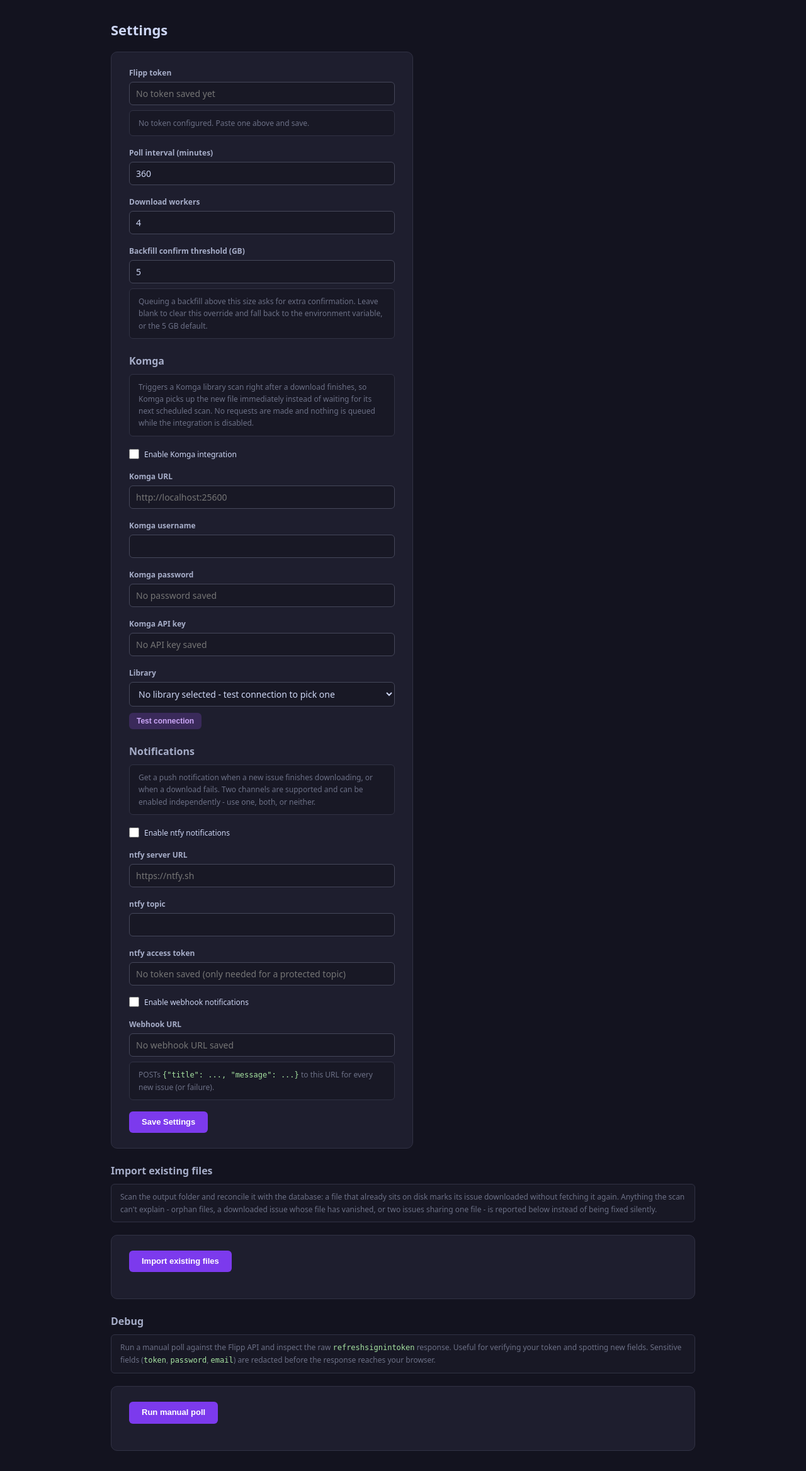
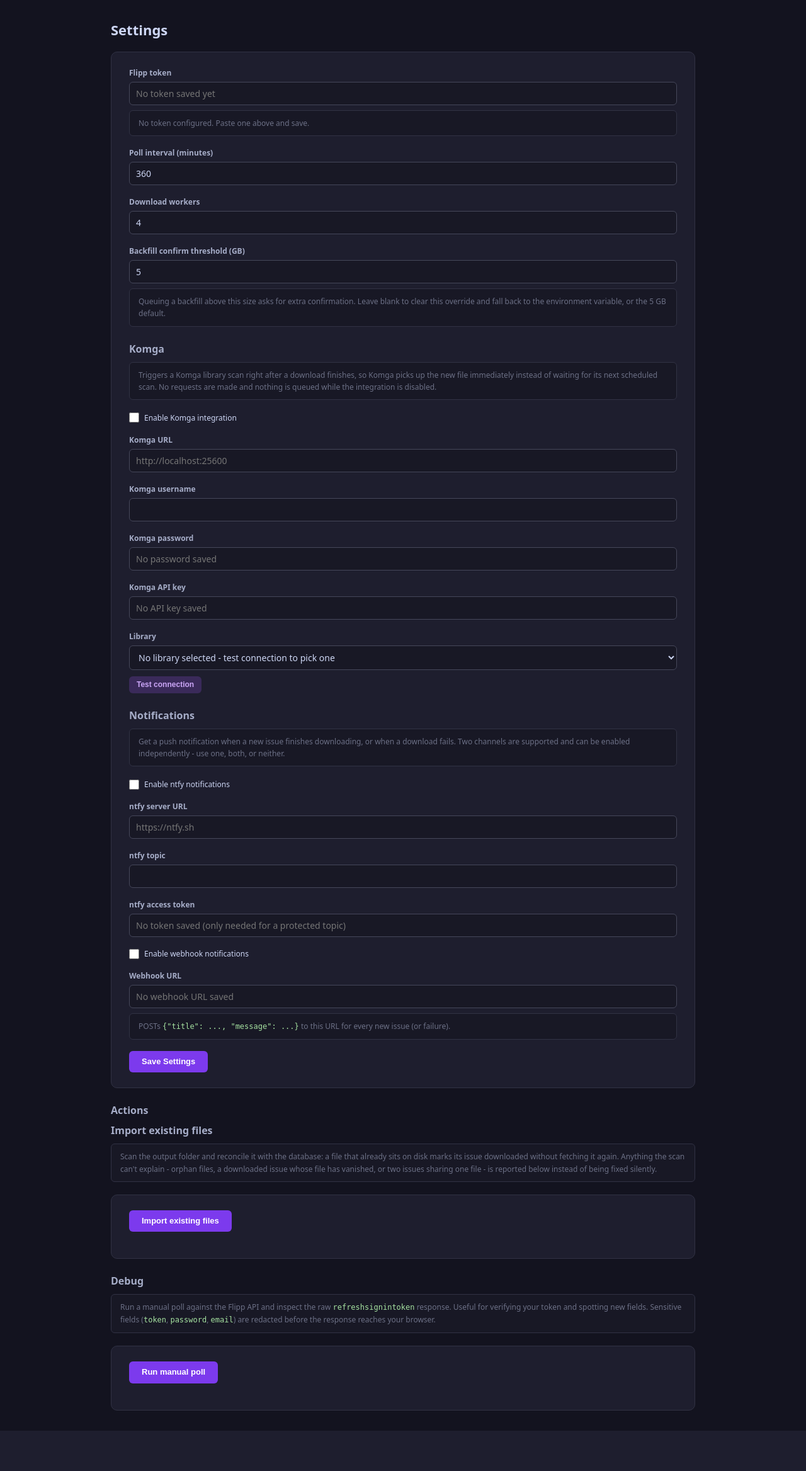
Before and after one commit to Armandur/flipp-dl, a FastAPI app: page /settings in a window 1280 px wide. Shown: the part 51-2387 px from the top of the page at 63% size. After the commit the page ends 2323 px from the top, so only its background shows below. Run offline with FastAPI, Linux system fonts and the light colour scheme; some libraries are stand-ins or nearby versions.

Commit message:
Gör inställningssidans kort lika breda
Korten hade en maxbredd som två av dem kringgick med en egen inline-regel, så
Komga och Notifications var smala medan Import och Debug var breda utan att
skillnaden betydde något. Alla kort på sidan är nu lika breda.

Import och Debug ligger dessutom som underrubriker till Åtgärder, eftersom de
är sådant man gör en gång och inte inställningar man ställer in.

Co-Authored-By: Codex (gpt-5.6) <noreply@openai.com>
Co-Authored-By: Claude Opus 5 (1M context) <noreply@anthropic.com>
Claude-Session: https://claude.ai/code/session_018QPq8jS56auqPeGeFwFMUg

```diff
--- a/flipp_dl/web/templates/base.html
+++ b/flipp_dl/web/templates/base.html
@@ -229,6 +229,10 @@
     /* forms */
     .form-card { background: #1e1e2e; border: 1px solid #313244; border-radius: 10px;
                  padding: 24px 28px; max-width: 480px; }
+    .settings-page .form-card { max-width: 100%; }
+    .settings-page .settings-action h3 { font-size: 16px; font-weight: 600; color: #a6adc8;
+                          margin-bottom: 10px; }
+    .settings-page .settings-action + .settings-action { margin-top: 24px; }
     .field { margin-bottom: 18px; }
     label { display: block; font-size: 12px; font-weight: 600;
             color: #a6adc8; margin-bottom: 6px; }
--- a/flipp_dl/web/templates/settings.html
+++ b/flipp_dl/web/templates/settings.html
@@ -4,6 +4,7 @@
 {% block content %}
 <h1>{{ _("Settings") }}</h1>
 
+<div class="settings-page">
 {% if saved %}
 <div class="flash">{{ _("Settings saved successfully.") }}</div>
 {% endif %}
@@ -276,12 +277,16 @@
   </form>
 </div>
 
-<h2>{{ _("Import existing files") }}</h2>
+<section class="settings-actions" aria-labelledby="settings-actions-heading">
+  <h2 id="settings-actions-heading">{{ _("Actions") }}</h2>
+
+  <div class="settings-action">
+    <h3>{{ _("Import existing files") }}</h3>
     <div class="note">
       {{ _("Scan the output folder and reconcile it with the database: a file that already sits on disk marks its issue downloaded without fetching it again. Anything the scan can't explain - orphan files, a downloaded issue whose file has vanished, or two issues sharing one file - is reported below instead of being fixed silently.") }}
     </div>
 
-<div class="form-card" style="max-width: 100%;">
+    <div class="form-card">
       <button
         type="button"
         class="btn btn-primary"
@@ -297,15 +302,17 @@
       </span>
       <div id="import-existing-output" style="margin-top:18px;"></div>
     </div>
+  </div>
 
-<h2>{{ _("Debug") }}</h2>
+  <div class="settings-action">
+    <h3>{{ _("Debug") }}</h3>
     <div class="note">
       {{ _("Run a manual poll against the Flipp API and inspect the raw") }}
       <code>refreshsignintoken</code> {{ _("response. Useful for verifying your token and spotting new fields. Sensitive fields") }}
       (<code>token</code>, <code>password</code>, <code>email</code>) {{ _("are redacted before the response reaches your browser.") }}
     </div>
 
-<div class="form-card" style="max-width: 100%;">
+    <div class="form-card">
       <button
         type="button"
         class="btn btn-primary"
@@ -320,4 +327,7 @@
       </span>
       <div id="debug-output" style="margin-top:18px;"></div>
     </div>
+  </div>
+</section>
+</div>
 {% endblock %}
```
Lines whose indentation alone changed are shown as unchanged.
